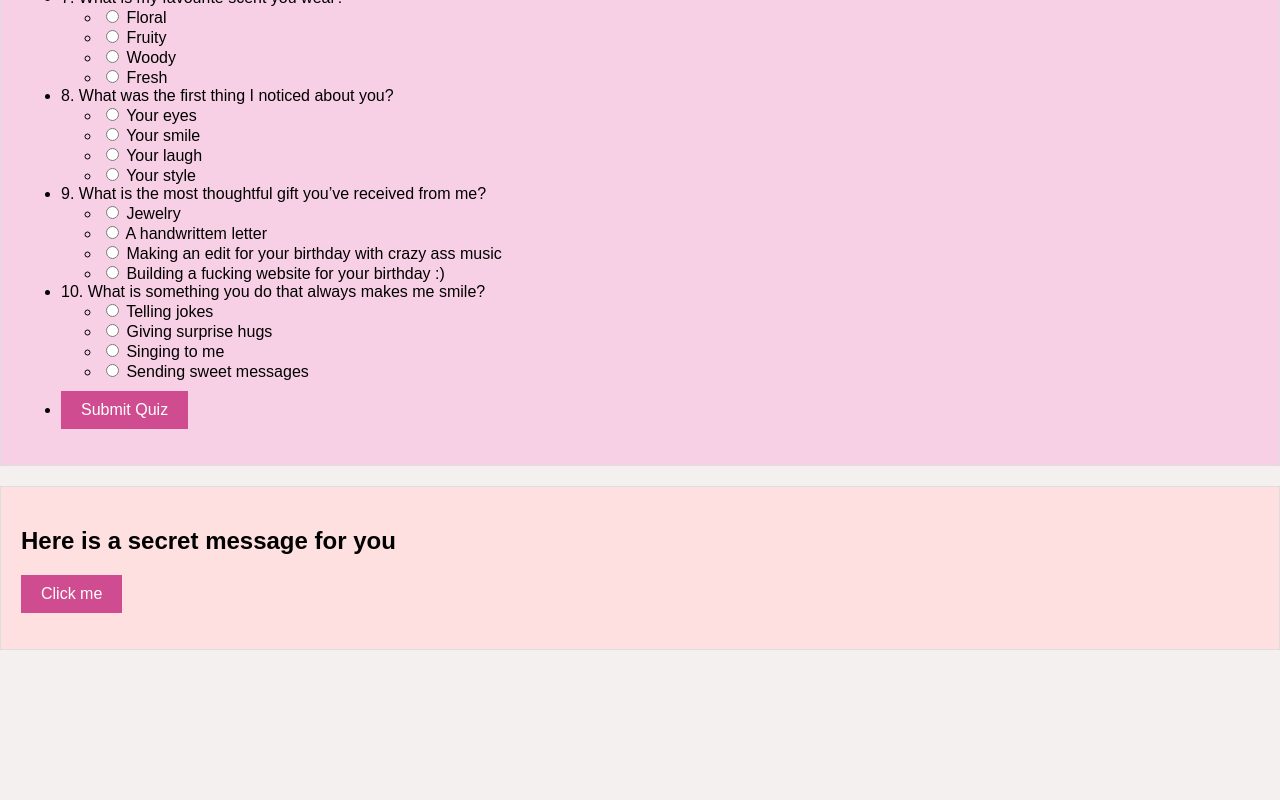
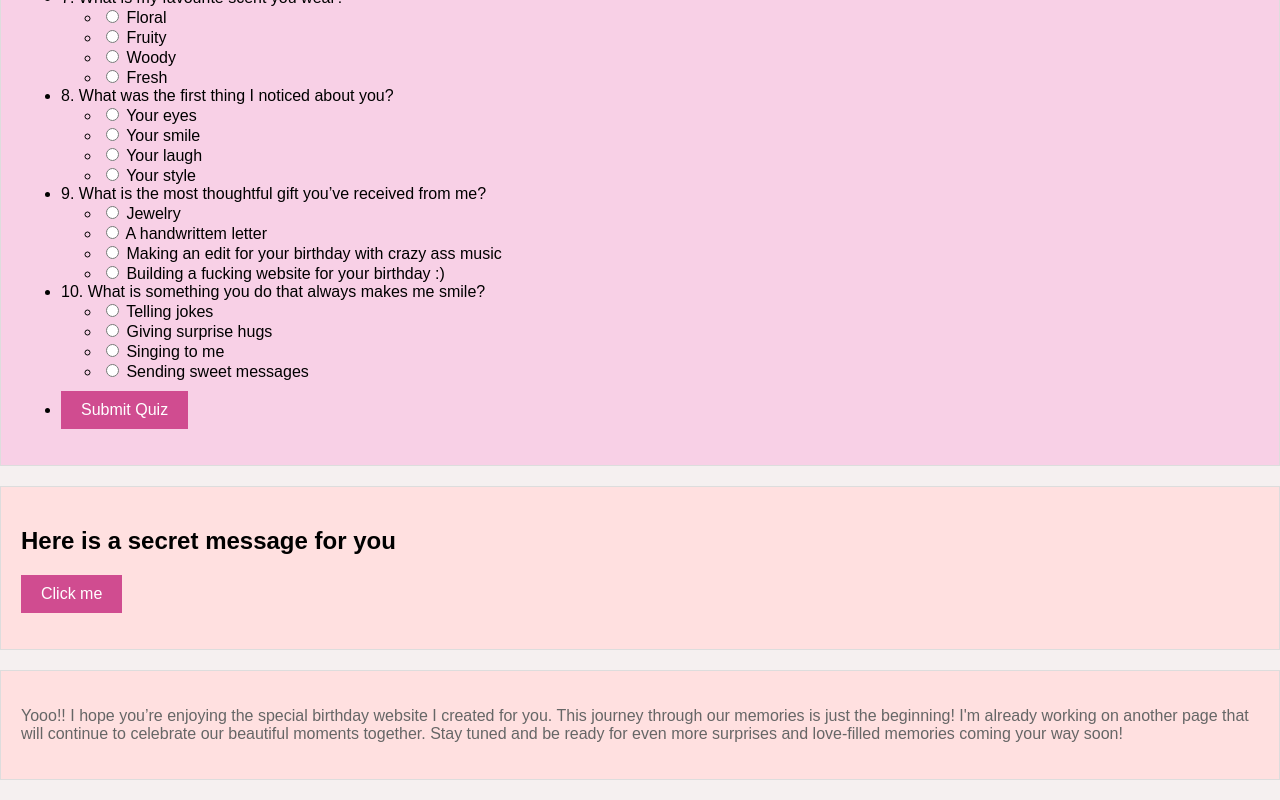
Before and after one commit to KaushikNaik2/KaushikNaik2.github.io, a plain HTML site: page index.html in a window 1280 px wide. Shown: the part 756-1556 px from the top of the page. Before the commit the page ends 1426 px from the top, so only its background shows below. Drawn offline with Linux system fonts and the light colour scheme.

Commit message:
Update index.html

```diff
--- a/index.html
+++ b/index.html
@@ -147,6 +147,9 @@ function myFunction() {
   </main>
 
   <script src="script.js"></script>
+<section>
+		<p> Yooo!! I hope you’re enjoying the special birthday website I created for you. This journey through our memories is just the beginning! I'm already working on another page that will continue to celebrate our beautiful moments together. Stay tuned and be ready for even more surprises and love-filled memories coming your way soon!</p>
+</section>
 
 </body>
   </html>
```
